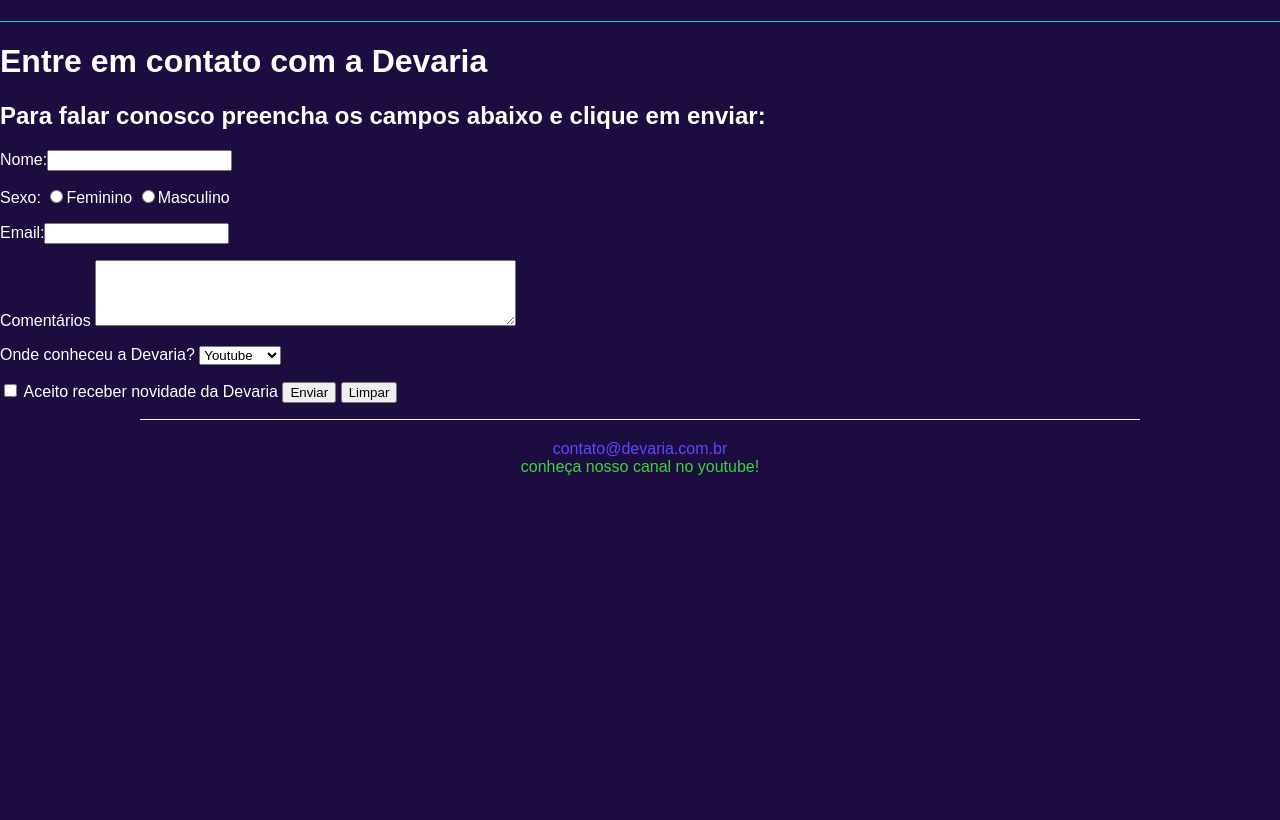
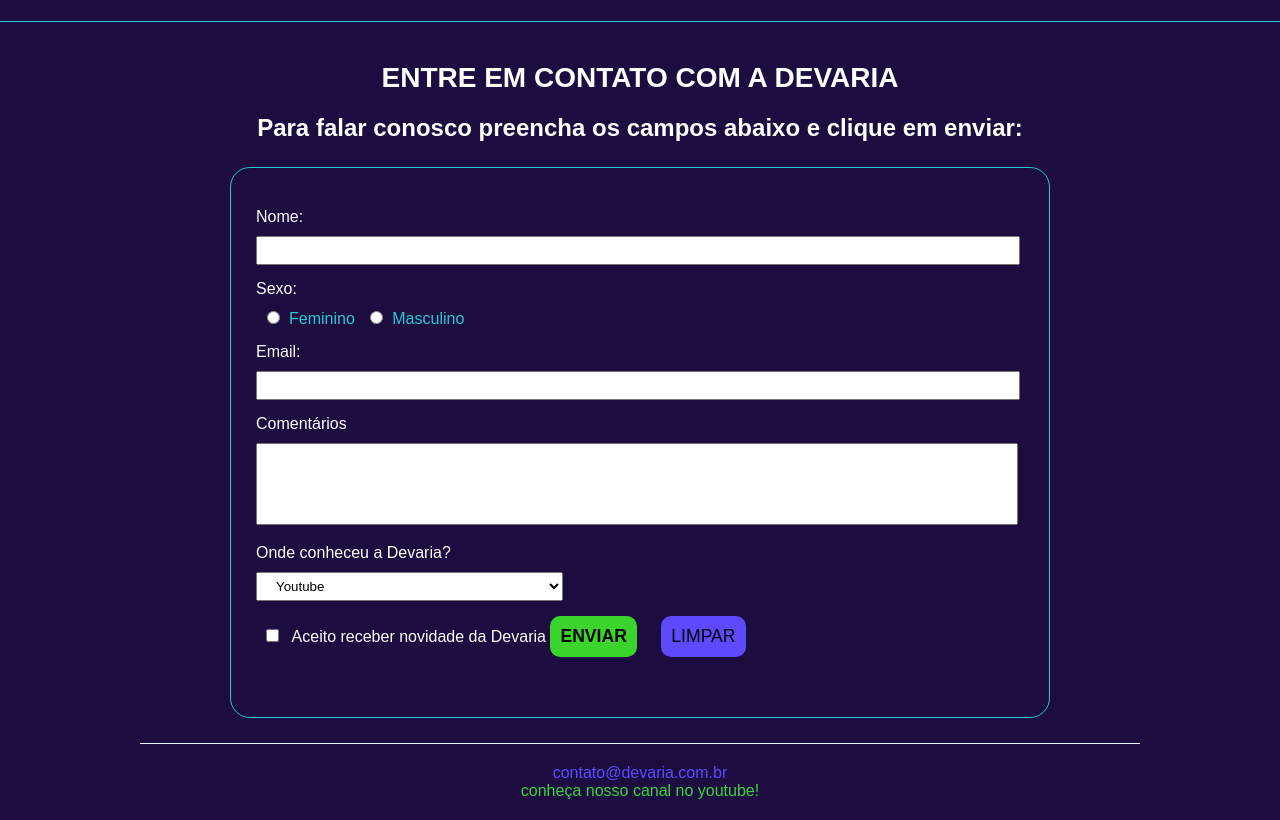
Before and after one commit to CamilyGimenes/Devaria_Aula_Css, a plain HTML site: page FaleConosco.html in a window 1280 px wide. Shown: the part 71-891 px from the top of the page. Before the commit the page ends 800 px from the top, so only its background shows below. Drawn offline with Linux system fonts and the light colour scheme.

Commit message:
Página FaleConosco

```diff
--- a/FaleConosco.html
+++ b/FaleConosco.html
@@ -7,6 +7,7 @@
         <link rel="stylesheet" href="Public/Css/Devaria.css "/>
         <link rel="stylesheet" href="Public/Css/Header.css"/>
         <link rel="stylesheet" href="Public/Css/Footer.css"/>
+        <link rel="stylesheet" href="Public/Css/FaleConosco.css"/>
     </head>
     <body>
         <header>
@@ -23,25 +24,25 @@
             </nav>
         </header>
         <main>
-            <h1>Entre em contato com a Devaria</h1>
-            <h2>Para falar conosco preencha os campos abaixo e clique em enviar:</h2>
-            <form action="Index.html">
-                <p>
+            <h1 class="title text_center">Entre em contato com a Devaria</h1>
+            <h2 class="subtitle text_center">Para falar conosco preencha os campos abaixo e clique em enviar:</h2>
+            <form action="Index.html" class="contact_form margin_horizontal_20px">
+                <div>
                    <label>Nome:</label><input type="text" name="Nome" maxlength="70" />
-                </p>
-                <p>
+                </div>
+                <div>
                     <label>Sexo:</label>
-                    <input type="radio" name="Sexo" /><lable>Feminino</lable>
-                    <input type="radio" name="Sexo" /><label>Masculino</label>
-                </p>
-                <p>
+                    <input type="radio" name="Sexo" /><span>Feminino</span>
+                    <input type="radio" name="Sexo" /><span>Masculino</span>
+                </div>
+                <div>
                     <label>Email:</label><input type="text" name="Email" maxlength="150" />
-                </p>
-                <p>
+                </div>
+                <div>
                     <label>Comentários</label>
                     <textarea name="Comentario" cols="50" rows="4"></textarea>
-                </p>
-                <p>
+                </div>
+                <div>
                     <label>Onde conheceu a Devaria?</label>
                     <select name="Conheceu">
                         <option selected>Youtube</option>
@@ -49,16 +50,13 @@
                         <option>Amigos</option>
                         <option>Outros</option>
                     </select>
-                </p>
-                <p>
+                </div>
+                <div>
                     <input type="checkbox" name="Aceite" value="Aceite" />
-                    <label>Aceito receber novidade da Devaria</label>
+                    <span>Aceito receber novidade da Devaria</span>
                     <input type="submit" name="Enviar" value="Enviar" />
                     <input type="Reset" name="Limpar" value="Limpar" />
-                </p>
-                <p>
-
-                </p>
+                </div>
             </form>
         </main>
         <footer>
--- a/Public/Css/Devaria.css
+++ b/Public/Css/Devaria.css
@@ -26,6 +26,11 @@
     text-align: center;
 }
 
+.margin_horizontal_20px{
+    margin-left: 20px;
+    margin-right: 20px;
+}
+
 @media screen and (min-width:992px){
     .width_50pct_desktop {
         width: 50% !important;
--- /dev/null
+++ b/Public/Css/FaleConosco.css
@@ -0,0 +1,85 @@
+/* Estilos página Fale Conosco*/
+
+.subtitle{
+    margin: 0 20px;
+}
+
+.contact_form > div{
+    margin: 15px 0;
+}
+
+.contact_form > div label{
+    display: block;
+    margin-bottom: 10px;
+}
+
+.contact_form input,
+.contact_form select,
+.contact_form textarea {
+    width: 90%;
+    padding: 5px 15px;
+    outline-color: #3db22d;
+}
+
+.contact_form select{
+    width:100%
+}
+
+.contact_form textarea {
+    resize: none;
+    padding-top: 15px;
+}
+
+.contact_form >div input[type="radio"],
+.contact_form >div input[type="checkbox"]{
+    width: 25px;
+}
+
+.contact_form > div:nth-child(2) span{
+    color: #25cbd3;
+}
+
+.contact_form >div input[type="submit"],
+.contact_form >div input[type="reset"]{
+    width: 100%;
+    margin-bottom: 20px;
+    border: none;
+    text-transform: uppercase;
+    border-radius: 10px;
+    font-size: 1.1em;
+}
+
+.contact_form >div input[type="submit"]{
+    background-color: #3bd42d;
+    padding: 10px;
+    font-weight: bold
+}
+.contact_form >div input[type="reset"]{
+    background-color: #5e49ff;
+}
+
+@media screen and (min-width: 992px) {
+    main .contact_form{
+        width:60%;
+        border: 1px solid #25cbd3;
+        border-radius: 20px;
+        padding:25px;
+        margin: 25px auto;
+    }
+    .contact_form input,
+    .contact_form textarea {
+        width: 95%;
+    }
+    .contact_form select{
+        width: 40%;
+    }
+    .contact_form >div input[type="submit"],
+    .contact_form >div input[type="reset"]{
+        width: auto;
+        padding: 10px;
+        outline: none;
+    }
+    .contact_form >div input[type="submit"]{
+        margin-right: 20px;
+    }
+}
```
